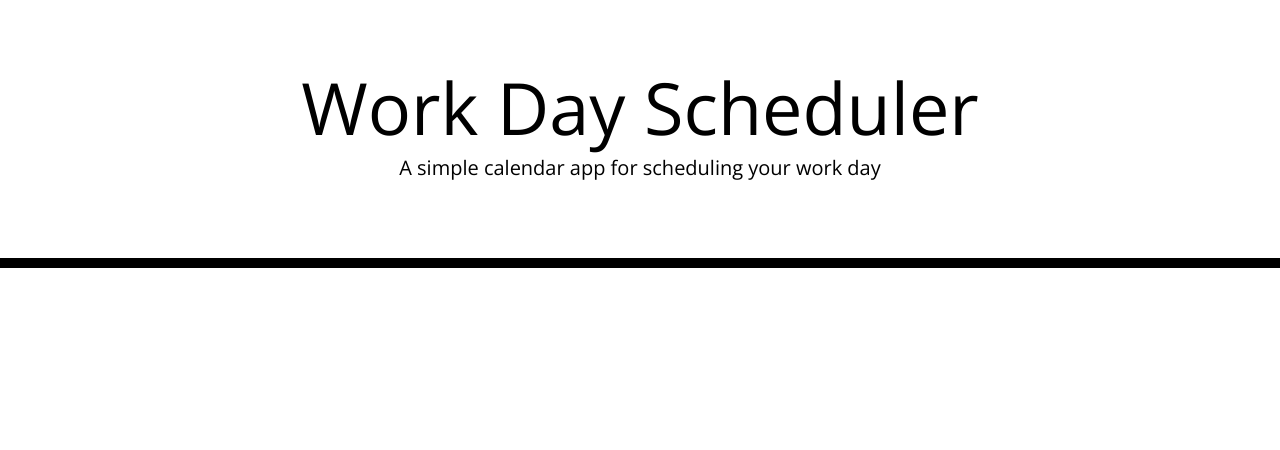
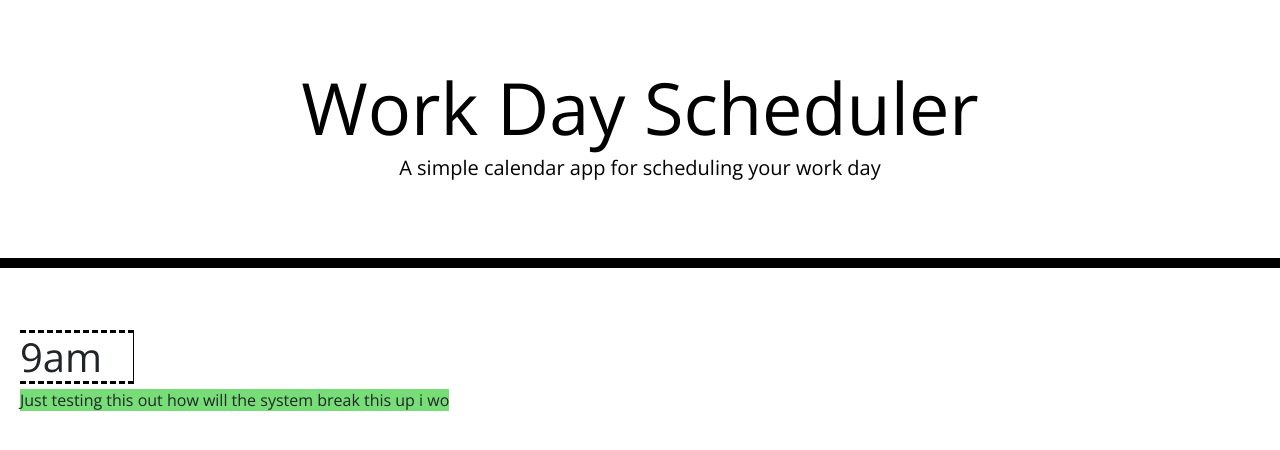
Before and after one commit to WixkedLuck/Challenge-Five-UoM, a plain HTML site: page index.html in a window 1280 px wide. Drawn offline with nearby package versions, Linux system fonts and the light colour scheme; files that its build step writes are made by us from their sources.

Commit message:
update style
added class specific styles

```diff
--- a/css/style.css
+++ b/css/style.css
@@ -56,3 +56,21 @@ textarea {
   background-color: #77dd77;
   color: white;
 }
+.container{
+
+  margin: 20px;
+padding: 30px 0;
+}
+.border-dot{
+  border-top: dashed 3px black;
+  border-bottom:dashed 3px black;
+  border-right: solid 1px black;
+  width: 10%;
+
+}
+
+
+#Nineam {
+background-color: #77dd77;
+
+}
--- a/index.html
+++ b/index.html
@@ -18,7 +18,7 @@
       href="https://fonts.googleapis.com/css?family=Open+Sans&display=swap"
       rel="stylesheet"
     />
-    <link rel="stylesheet" href="style.css" />
+    <link rel="stylesheet" href="./css/style.css" />
     <title>Work Day Scheduler</title>
   </head>
 
@@ -30,6 +30,13 @@
     </header>
     <div class="container">
       <!-- Timeblocks go here -->
+      <section>
+        <h1 class="border-dot">9am</h1>
+        <section>
+        <p><span id="Nineam">Just testing this out how will the system break this up i wo</span></p>
+        </section>
+      </section>
+
     </div>
 
     <script src="https://cdnjs.cloudflare.com/ajax/libs/jquery/3.2.1/jquery.min.js"></script>
```
Also changed, not shown: 1 other file.
